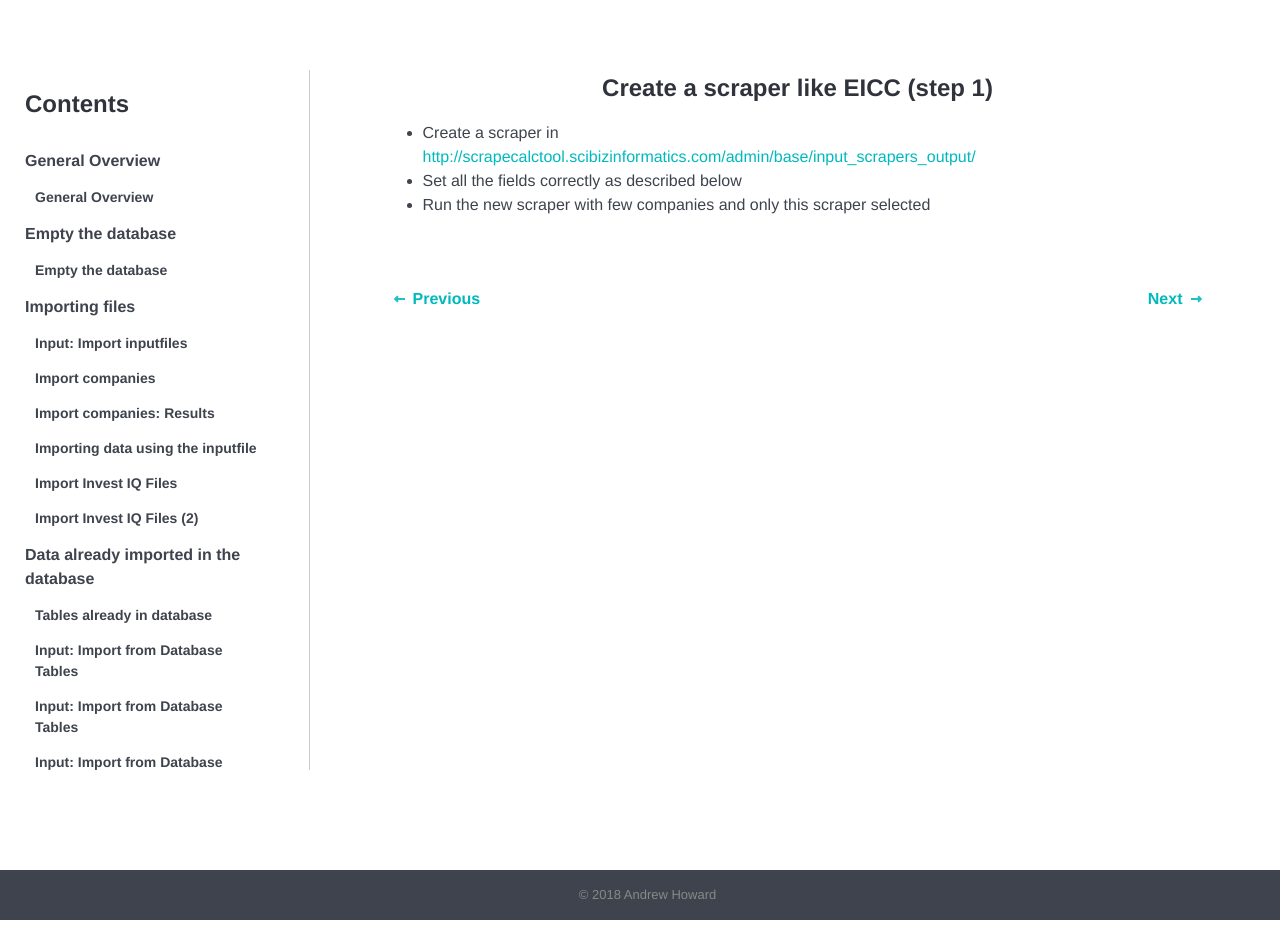
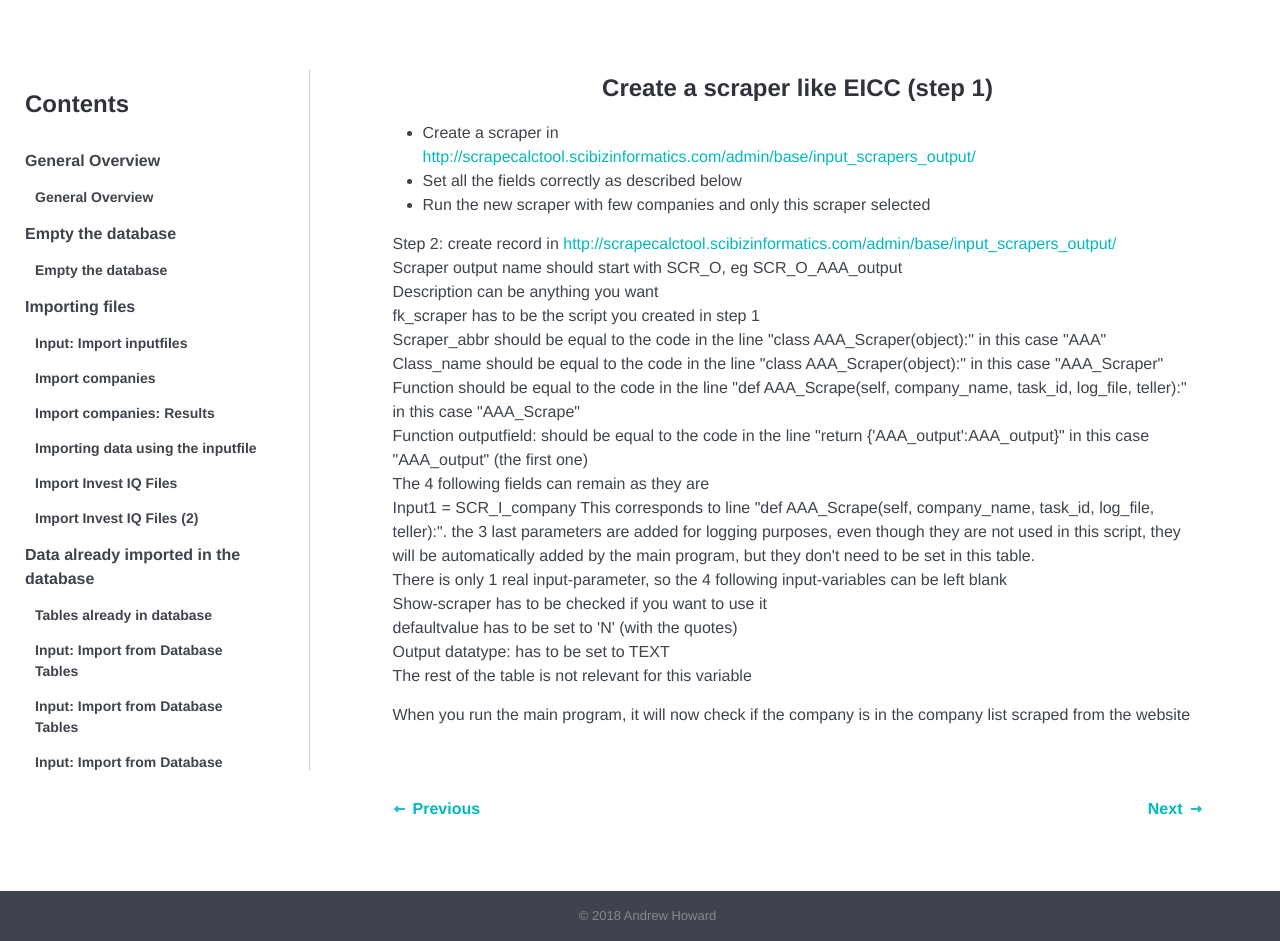
Before and after one commit to tkumpanenko/slides, a Jekyll site: the page built from _tutorials/094.html, in a window 1280 px wide. Built offline with Jekyll 4.4.1, drawn with Linux system fonts in a browser that asks for light colours; before the commit the page ends 920 px from its top, so only the background shows below that.

Commit message:
Update from Forestry.io - 094.html

```diff
--- a/_tutorials/094.html
+++ b/_tutorials/094.html
@@ -4,14 +4,32 @@ topic: create-new-tables
 order: 1
 date: 2018-01-18 19:31:06 +0000
 ---
-
-
 <h4>Create a scraper like EICC (step 1)</h4>
 
 <ul>
 	<li>Create a scraper in
-		<br><a href="#">http://scrapecalctool.scibizinformatics.com/admin/base/input_scrapers_output/ </a>
+		<br><a href="http://scrapecalctool.scibizinformatics.com/admin/base/input_scrapers_output/">http://scrapecalctool.scibizinformatics.com/admin/base/input_scrapers_output/ </a>
 	</li>
 	<li>Set all the fields correctly as described below</li>
 	<li>Run the new scraper with few companies and only this scraper selected</li>
 </ul>
+
+<p>Step 2: create record in <a href="http://scrapecalctool.scibizinformatics.com/admin/base/input_scrapers_output/">http://scrapecalctool.scibizinformatics.com/admin/base/input_scrapers_output/</a> <br>
+Scraper output name should start with SCR_O, eg SCR_O_AAA_output <br>
+Description can be anything you want  <br>
+fk_scraper has to be the script you created in step 1  <br>
+Scraper_abbr should be equal to the code in the line "class AAA_Scraper(object):" in this case "AAA"  <br>
+Class_name  should be equal to the code in the line "class AAA_Scraper(object):" in this case "AAA_Scraper"  <br>
+Function should be equal to the code in the line "def AAA_Scrape(self, company_name, task_id, log_file, teller):" in this case "AAA_Scrape"  <br>
+Function outputfield: should be equal to the code in the line "return {'AAA_output':AAA_output}" in this case "AAA_output" (the first one)  <br>
+The 4 following fields can remain as they are  <br>
+Input1 = SCR_I_company This corresponds to line "def AAA_Scrape(self, company_name, task_id, log_file, teller):". the 3 last parameters are added for logging purposes, even though they are not used in this script, they will be automatically added by the main program, but they don't need to be set in this table.  <br>
+There is only 1 real input-parameter, so the 4 following input-variables can be left blank  <br>
+Show-scraper has to be checked if you want to use it  <br>
+defaultvalue has to be set to 'N' (with the quotes)  <br>
+Output datatype: has to be set to TEXT  <br>
+The rest of the table is not relevant for this variable
+
+</p>
+
+<p>When you run the main program, it will now check if the company is in the company list scraped from the website</p>
```
